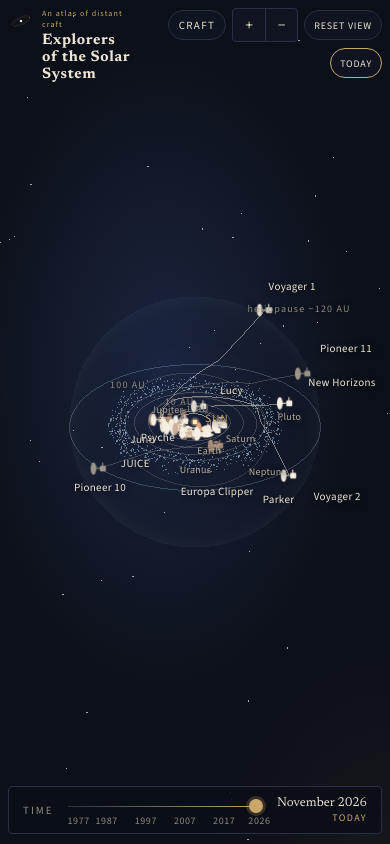
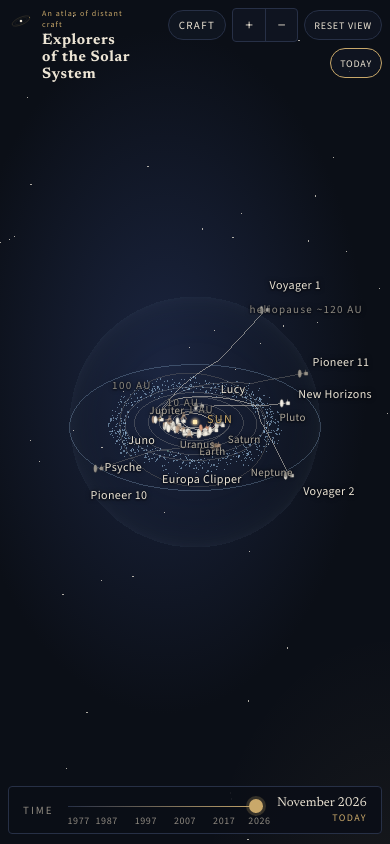
Before and after one commit to py314159265/space, a plain HTML site: page probes/index.html in a window 390 px wide. Drawn offline with nearby package versions, Linux system fonts and the light colour scheme; animation ran at ten frames a second.

Commit message:
Shrink craft icons so the names stay readable
Keep each silhouette near 13 pixels and stop it growing when the view
zooms in. Labels sit beside the icon, above the sprites, with a dark
halo. Phone taps use a larger invisible hit area.

Co-authored-by: py314159265 <py314159265@users.noreply.github.com>

```diff
--- a/probes/app.js
+++ b/probes/app.js
@@ -282,17 +282,9 @@ function silhouetteTexture(kind) {
   c.width = c.height = 256;
   const g = c.getContext("2d");
   g.translate(128, 128);
+  g.scale(1.42, 1.42);
   g.lineJoin = "round";
   g.lineCap = "round";
-  g.shadowColor = "rgba(255,246,230,0.9)";
-  g.shadowBlur = 10;
-  g.fillStyle = "rgba(255,246,230,0.28)";
-  g.strokeStyle = "rgba(255,246,230,0.45)";
-  g.lineWidth = hollow ? 16 : 12;
-  traceCraft(g, key);
-  if (hollow) g.stroke();
-  else g.fill();
-  g.shadowBlur = 0;
   g.fillStyle = "#ffffff";
   g.strokeStyle = "#ffffff";
   g.lineWidth = hollow ? 12 : 8;
@@ -313,31 +305,46 @@ function craftTint(meta, ended, hot) {
   if (meta.planned) return 0xe7d3a4;
   return 0xf6f1e6;
 }
-function makeCraftSprite(meta, baseScale) {
+function makeCraftSprite(meta) {
   const sprite = new THREE.Sprite(new THREE.SpriteMaterial({
     map: silhouetteTexture(craftKind(meta)),
     color: craftTint(meta, meta.group === "ended", false),
     transparent: true,
     depthWrite: false,
-    opacity: meta.inactive || meta.group === "ended" ? 0.84 : 1,
+    opacity: meta.inactive || meta.group === "ended" ? 0.9 : 1,
   }));
   sprite.center.set(0.5, 0.5);
-  sprite.renderOrder = 3;
+  sprite.renderOrder = 2;
   sprite.userData.marker = true;
-  sprite.userData.baseScale = baseScale;
   sprite.userData.craftId = meta.id;
-  sprite.scale.setScalar(baseScale);
+  const hit = new THREE.Sprite(new THREE.SpriteMaterial({
+    transparent: true,
+    opacity: 0,
+    depthWrite: false,
+    depthTest: false,
+  }));
+  hit.center.set(0.5, 0.5);
+  hit.userData.hit = true;
+  hit.userData.craftId = meta.id;
+  return { sprite, hit };
+}
+function attachCraftMarker(group, meta) {
+  const { sprite, hit } = makeCraftSprite(meta);
+  group.add(sprite, hit);
   return sprite;
 }
 function fitCraftSprites() {
   if (!camera) return;
   const height = Math.max(stage.clientHeight, 1);
+  const iconPx = phoneQuery.matches ? 14 : 13;
+  const hitPx = phoneQuery.matches ? 40 : 22;
   const visit = (obj) => {
-    if (!obj.isSprite || !obj.userData.marker) return;
-    const floor = obj.userData.minPx === 0 ? 0 : (phoneQuery.matches ? 30 : 26);
+    if (!obj.isSprite || (!obj.userData.marker && !obj.userData.hit)) return;
     const dist = Math.max(camera.position.distanceTo(obj.getWorldPosition(tmp2)), 0.5);
     const worldPerPx = 2 * dist * Math.tan((camera.fov * DEG) / 2) / height;
-    obj.scale.setScalar(Math.max(obj.userData.baseScale, floor * worldPerPx));
+    const parent = obj.parent && obj.parent.scale ? obj.parent.scale.x : 1;
+    const px = obj.userData.hit ? hitPx : iconPx;
+    obj.scale.setScalar((px * worldPerPx) / (parent || 1));
   };
   if (solar) solar.traverse(visit);
   if (localGroup) localGroup.traverse(visit);
@@ -514,7 +521,7 @@ function buildScene() {
   for (const meta of CRAFT) {
     const g = new THREE.Group();
     g.userData.craftId = meta.id;
-    g.add(makeCraftSprite(meta, phone ? 3.6 : 3.15));
+    attachCraftMarker(g, meta);
     g.traverse((obj) => { obj.userData.craftId = meta.id; });
     solar.add(g);
     craftGroups[meta.id] = g;
@@ -576,11 +583,12 @@ function buildEarthScene() {
   addLabel("Moon", "planet", false, () => moon.getWorldPosition(tmp2), "earth");
   const sites = [[-0.15, 0.2, 0.66], [-0.3, -0.1, 0.6], [-0.05, 0.4, 0.58], [-0.22, -0.28, 0.6]];
   sites.forEach((v, i) => {
-    const m = makeCraftSprite(byId.apollo, 0.34);
-    m.userData.minPx = 0;
-    m.position.copy(new THREE.Vector3(...v).normalize().multiplyScalar(0.78)).add(moon.position);
-    localGroup.add(m);
-    if (i === 0) addLabel("Apollo 11", "minor", true, () => m.getWorldPosition(tmp2), "earth");
+    const holder = new THREE.Group();
+    holder.userData.craftId = "apollo";
+    attachCraftMarker(holder, byId.apollo);
+    holder.position.copy(new THREE.Vector3(...v).normalize().multiplyScalar(0.78)).add(moon.position);
+    localGroup.add(holder);
+    if (i === 0) addLabel("Apollo 11", "minor", true, () => holder.getWorldPosition(tmp2), "earth");
   });
   addLabel("Apollo landing sites", "minor", true, () => moon.getWorldPosition(tmp2).add(new THREE.Vector3(0, -1.3, 0)), "earth");
 
@@ -608,7 +616,7 @@ function buildEarthScene() {
     const g = new THREE.Group();
     g.userData.craftId = id;
     g.position.copy(p);
-    g.add(makeCraftSprite(meta, 1.28));
+    attachCraftMarker(g, meta);
     g.traverse((obj) => { obj.userData.craftId = id; });
     localGroup.add(g);
     const textAt = l2.clone().add(new THREE.Vector3(...labelAt));
@@ -650,7 +658,7 @@ function placeCraft(meta) {
   g.visible = phase !== "hidden" && phase !== "planned";
   if (!g.visible) return;
   const ended = phase === "ended";
-  const sprite = g.children.find((child) => child.isSprite);
+  const sprite = g.children.find((child) => child.userData.marker);
   let pos = null;
   if (!ended && tracks[meta.id] && phase === "flight") {
     const st = sample(meta.id, Math.min(when, tracks[meta.id].ms[tracks[meta.id].ms.length - 1]));
@@ -675,7 +683,7 @@ function placeCraft(meta) {
   }
   if (pos) g.position.copy(pos);
   const hotOne = hot === meta.id || selected === meta.id;
-  g.scale.setScalar(hotOne ? 1.5 : 1);
+  g.scale.setScalar(1);
   if (sprite) {
     sprite.material.color.setHex(craftTint(meta, ended, hotOne));
     sprite.material.opacity = hotOne ? 1 : ended || meta.inactive ? 0.84 : 1;
@@ -947,7 +955,7 @@ function labelCandidates(scr) {
   const px = -oy;
   const py = ox;
   const out = [];
-  for (const dist of [28, 46, 64, 84]) {
+  for (const dist of [16, 30, 46, 68]) {
     for (const side of [0, 0.85, -0.85, 1.4, -1.4]) {
       out.push([ox * dist + px * side * 16, oy * dist + py * side * 16]);
     }
@@ -967,7 +975,7 @@ function layoutLabels() {
   const edge = Math.min(dockLeft, stage.clientWidth) - 8;
   const tryPlace = (item, scr, dx, dy, force) => {
     const w = Math.max(42, item.el.offsetWidth || item.text.length * 6.4);
-    const rect = { x: scr.x + dx, y: scr.y + dy - 12, w: w + 8, h: 18 };
+    const rect = { x: scr.x + dx, y: scr.y + dy - 12, w: w + 8, h: 20 };
     const inside = rect.x > 6 && rect.y > 48 && rect.y + rect.h < stage.clientHeight - 62 && rect.x + rect.w < edge;
     const hit = boxes.some((b) => rect.x < b.x + b.w && rect.x + rect.w > b.x && rect.y < b.y + b.h && rect.y + rect.h > b.y);
     if ((!inside || hit) && !force) return false;
@@ -992,21 +1000,28 @@ function layoutLabels() {
     if (scr.z < -1 || scr.z > 1) { item.el.hidden = true; continue; }
     queue.push({ item, scr });
   }
-  queue.sort((a, b) => (a.item.id ? 1 : 0) - (b.item.id ? 1 : 0));
+  const rank = (item) => {
+    if (selected && item.id === selected) return 0;
+    if (hot && item.id === hot) return 1;
+    if (!item.id) return 2;
+    return item.minor ? 4 : 3;
+  };
+  queue.sort((a, b) => rank(a.item) - rank(b.item));
   for (const { item, scr } of queue) {
+    const focused = (selected && item.id === selected) || (hot && item.id === hot);
     const prefs = item.leader
-      ? [[0, -2], [8, -12], [-6, 10]]
-      : (item.id ? labelCandidates(scr) : [[10, -14], [12, 12], [-8, -16], [14, 4]]);
+      ? [[16, -14], [-18, -12], [16, 10]]
+      : (item.id ? labelCandidates(scr) : [[12, -14], [14, 12], [-10, -16], [16, 4]]);
     let placed = false;
     for (const [dx, dy] of prefs) {
       if (tryPlace(item, scr, dx, dy, false)) { placed = true; break; }
     }
-    if (!placed && !item.minor) {
+    if (!placed && (!item.id || focused)) {
       let best = prefs[0];
       let bestOverflow = Infinity;
       const w = Math.max(42, item.el.offsetWidth || item.text.length * 6.4);
       for (const [dx, dy] of prefs) {
-        const rect = { x: scr.x + dx, y: scr.y + dy - 12, w: w + 8, h: 18 };
+        const rect = { x: scr.x + dx, y: scr.y + dy - 12, w: w + 8, h: 20 };
         const overflow =
           Math.max(0, 8 - rect.x) +
           Math.max(0, rect.x + rect.w - edge) +
--- a/probes/styles.css
+++ b/probes/styles.css
@@ -44,7 +44,7 @@ button, input { font: inherit; color: inherit; }
     var(--ink);
 }
 #c3 { position: absolute; inset: 0; width: 100%; height: 100%; display: block; z-index: 1; touch-action: none; }
-#labels { position: absolute; inset: 0; z-index: 2; pointer-events: none; overflow: hidden; }
+#labels { position: absolute; inset: 0; z-index: 5; pointer-events: none; overflow: hidden; }
 #hover-lines { position: absolute; inset: 0; width: 100%; height: 100%; z-index: 5; pointer-events: none; }
 .dim {
   display: none; position: absolute; inset: 0; z-index: 4; pointer-events: none;
@@ -192,14 +192,17 @@ body.earth .scale-exag { display: block; }
 .card-note { margin: 8px 0 0; font-size: 10px; color: var(--muted); }
 
 .label {
-  position: absolute; left: 0; top: 0; font-size: 11px; color: var(--paper);
+  position: absolute; left: 0; top: 0; z-index: 1; font-size: 12px; color: var(--paper);
   letter-spacing: 0.03em; white-space: nowrap;
-  text-shadow: 0 1px 6px rgba(11, 15, 23, 0.95);
-  transform: translate(8px, -14px);
+  text-shadow:
+    0 0 2px rgba(11, 15, 23, 1),
+    0 0 5px rgba(11, 15, 23, 0.95),
+    0 1px 2px rgba(11, 15, 23, 0.9);
+  transform: translate(10px, -14px);
 }
-.label.planet { font-size: 10px; color: var(--paper-dim); }
-.label.ended, .label.minor { font-size: 10px; color: #9a9286; }
-.label.ring { font-size: 10px; color: var(--muted); letter-spacing: 0.12em; transform: translate(-50%, 4px); }
+.label.planet { font-size: 11px; color: var(--paper-dim); }
+.label.ended, .label.minor { font-size: 11px; color: #b7b0a4; }
+.label.ring { font-size: 11px; color: var(--muted); letter-spacing: 0.12em; transform: translate(-50%, 4px); }
 .label.gold { color: var(--gold); letter-spacing: 0.12em; text-transform: uppercase; }
 .label.left { transform: translate(calc(-100% - 8px), -14px); }
 .label[hidden] { display: none; }
```
